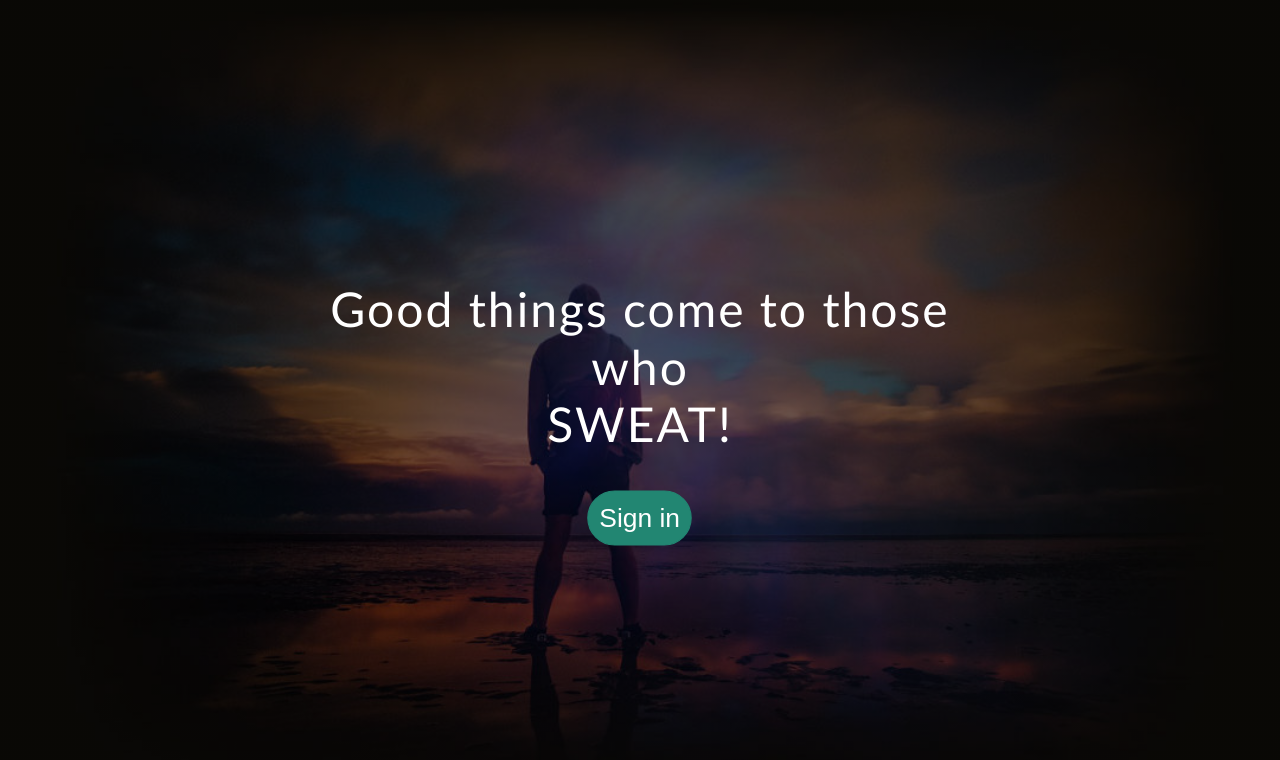
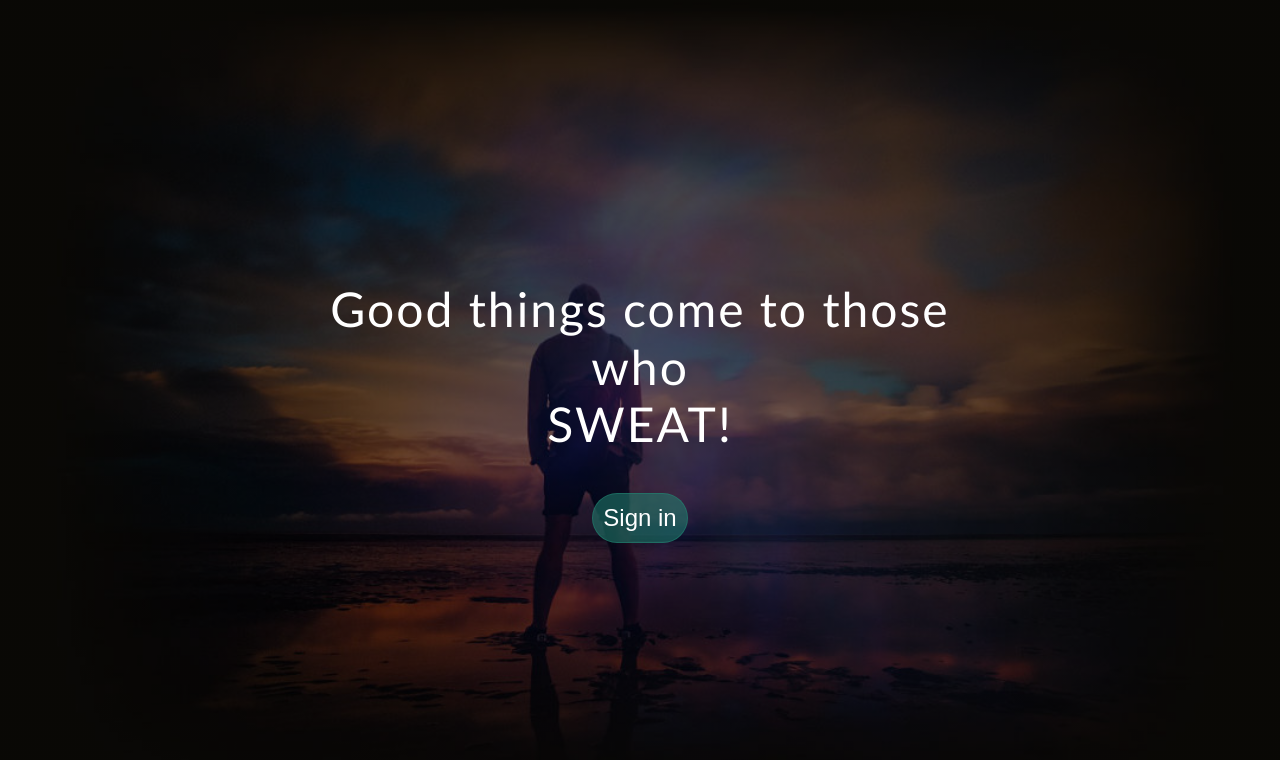
Before and after one commit to tonyvandeneynde/starttosweat, a React (Create React App) app: page / in a window 1280 px wide. In both pictures the pointer is over the button "Sign in". Shown: the top 760 px of the page. Built offline with nearby package versions, Linux system fonts and the light colour scheme; no server answers.

Commit message:
button styling

```diff
--- a/src/App.css
+++ b/src/App.css
@@ -43,7 +43,8 @@ button{
 }
 
 .btn-full:hover, .btn-empty:hover{
-  transform: scale(1.1);
+  border-color: rgba(34, 134, 114, 0.534);
+  background-color:rgba(34, 134, 114, 0.534);
 }
 
 @font-face {
--- a/src/OpeningPage/LoginForm.css
+++ b/src/OpeningPage/LoginForm.css
@@ -1,4 +1,6 @@
 .loginform{
+    height:550px;
+    width:400px;
     position: absolute;
     margin:auto;
     left: 50%;
```
